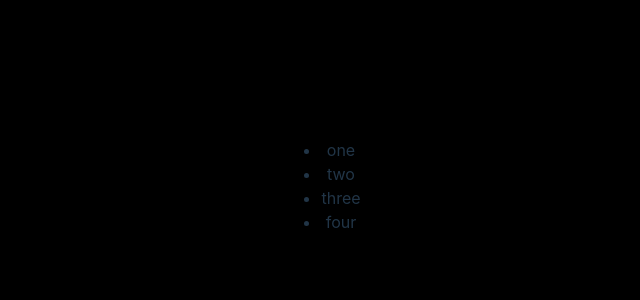
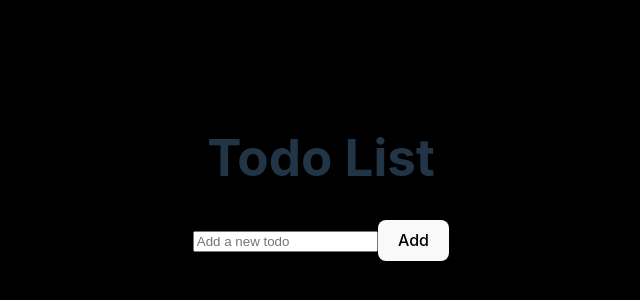
Before and after one commit to React-Vite-Ragul-and-Team/TO-DO, a React (Vite) app: page /dashboard in a window 1280 px wide. Shown: the part 214-514 px from the top of the page, without its empty margins (319-959 px from the left). Built offline with nearby package versions, Linux system fonts and the light colour scheme.

Commit message:
hello  this is my first commit

```diff
--- a/src/Dashboard.jsx
+++ b/src/Dashboard.jsx
@@ -1,21 +1,75 @@
-import React,{Component} from 'react';
+import React, { useState } from 'react';
 
-class Dashboard extends Component{
+function Dashboard() {
+  const [todos, setTodos] = useState([]);
+  const [input, setInput] = useState('');
+  const [editingIndex, setEditingIndex] = useState(-1);
 
-  constructor(props){
-    super(props)
-    this.list = ["one","two","three","four"];
-  }
+  const addTodo = () => {
+    if (input.trim() !== '') {
+      if (editingIndex === -1) {
+        setTodos([...todos, { text: input, completed: false }]);
+      } else {
+        const updatedTodos = [...todos];
+        updatedTodos[editingIndex] = { text: input, completed: false };
+        setTodos(updatedTodos);
+        setEditingIndex(-1);
+      }
+      setInput('');
+    }
+  };
 
-  render(){
-    return(
-      <>
+  const removeTodo = (index) => {
+    const updatedTodos = todos.filter((_, i) => i !== index);
+    setTodos(updatedTodos);
+  };
+
+  const editTodo = (index) => {
+    const todoToEdit = todos[index];
+    setInput(todoToEdit.text);
+    setEditingIndex(index);
+  };
+
+  const toggleCompletion = (index) => {
+    const updatedTodos = [...todos];
+    updatedTodos[index].completed = !updatedTodos[index].completed;
+    setTodos(updatedTodos);
+  };
+
+  return (
+    <div>
+      <h1>Todo List</h1>
+      <input
+        type="text"
+        placeholder="Add a new todo"
+        value={input}
+        onChange={(e) => setInput(e.target.value)}
+      />
+      <button onClick={addTodo}>
+        {editingIndex === -1 ? 'Add' : 'Update'}
+      </button>
+      <div className="navbar">
         <ul>
-          {this.list.map((l,i) => <li key={i} >{l}</li> )}
+          {todos.map((todo, index) => (
+            <li key={index}>
+              <span
+                style={{
+                  textDecoration: todo.completed ? 'line-through' : 'none',
+                }}
+              >
+                {todo.text}
+              </span>
+              <button onClick={() => toggleCompletion(index)}>
+                {todo.completed ? 'Undo' : 'Complete'}
+              </button>
+              <button onClick={() => editTodo(index)}>Edit</button>
+              <button onClick={() => removeTodo(index)}>Delete</button>
+            </li>
+          ))}
         </ul>
-      </>
-    );
-  }
+      </div>
+    </div>
+  );
 }
 
-export default Dashboard
+export default Dashboard;
--- a/src/Router.jsx
+++ b/src/Router.jsx
@@ -10,6 +10,7 @@ export default function Router() {
             <Routes>
                 <Route path="/" element={<Home />} />
                 <Route path="dashboard" element={<Dashboard />} />
+
                 <Route path="*" element={<ErrorPage />} />
             </Routes>
         </BrowserRouter>
```
Also changed, not shown: src/DashboardStyle.css (added, +33 -0 lines), 1 other file (tests, documents, lock files or other folders).
